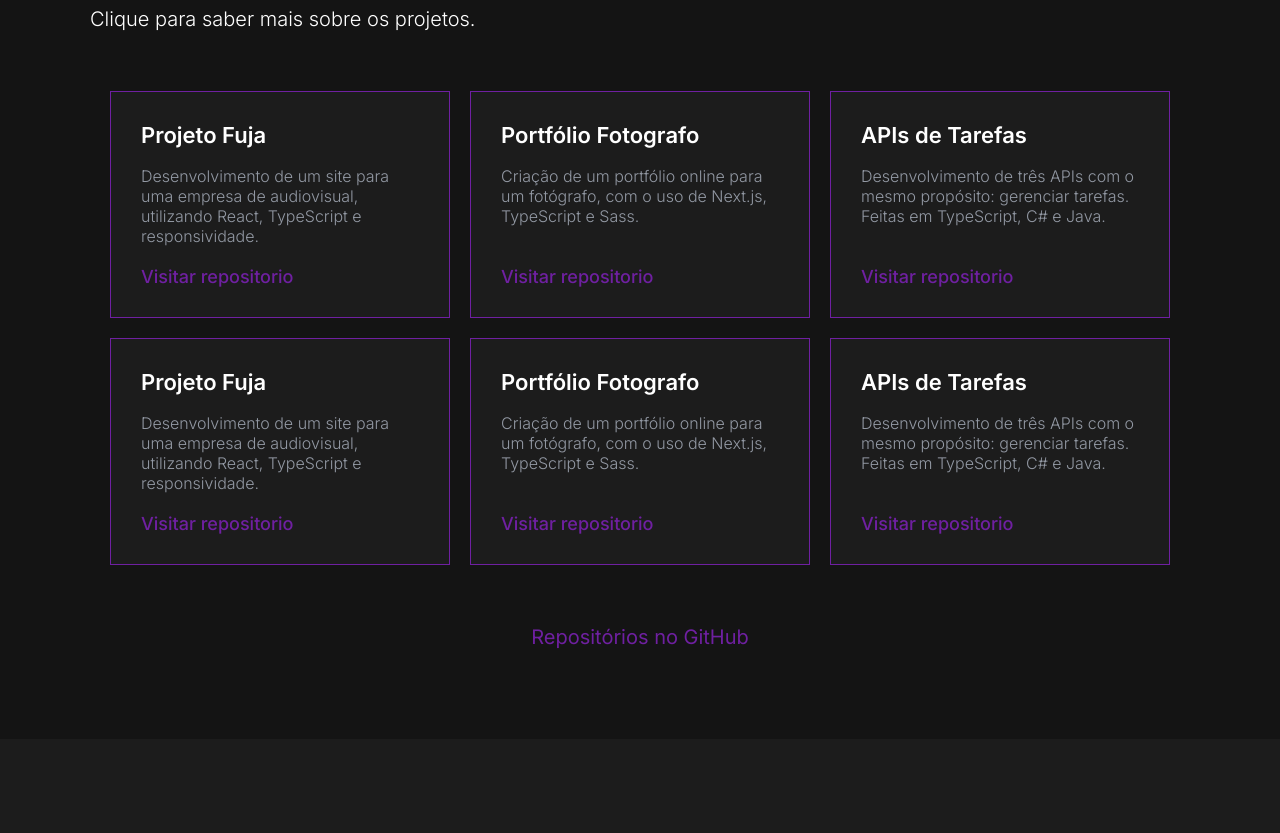
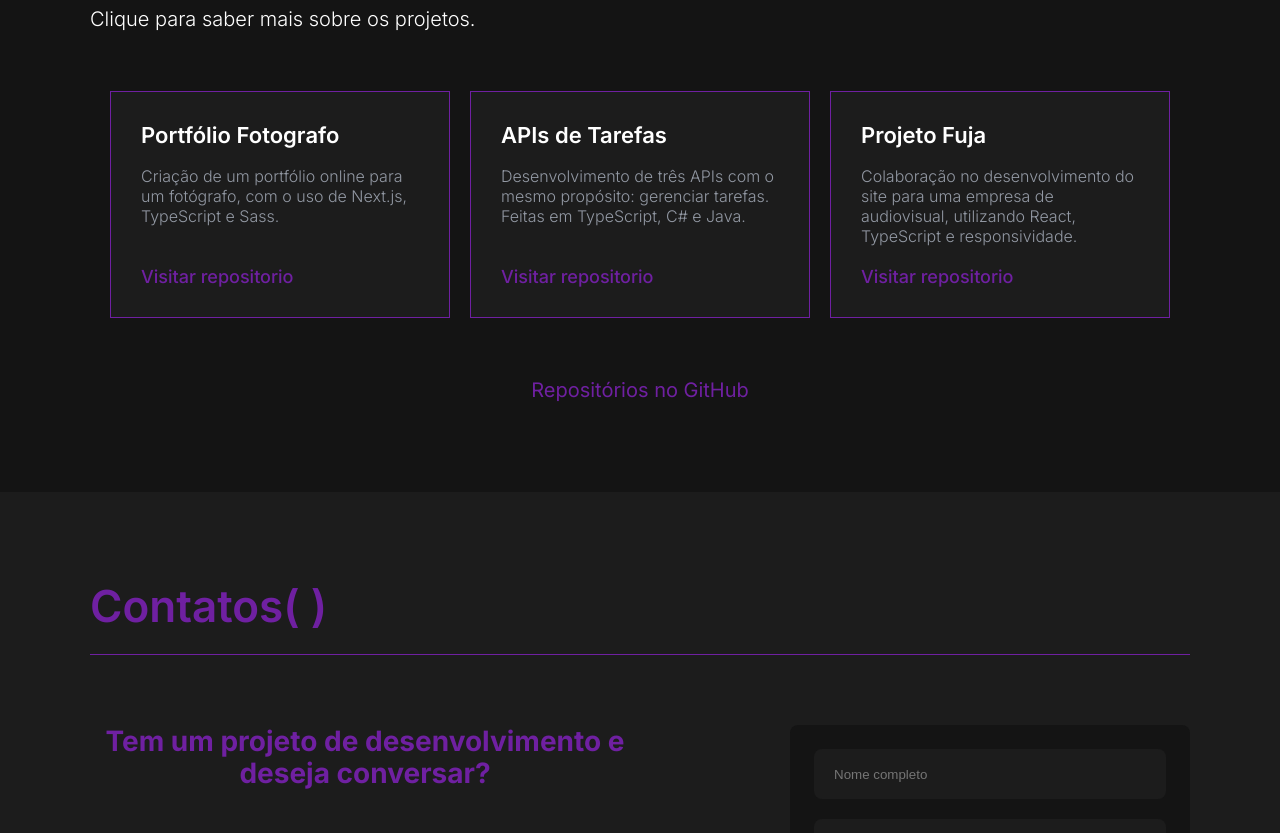
Before and after one commit to Thierrycast/portfolio2.0, a Next.js app: page / in a window 1280 px wide. Shown: the part 1840-2673 px from the top of the page. Built offline with nearby package versions, Linux system fonts and the light colour scheme.

Commit message:
fix: fix errors

```diff
--- a/src/app/layout.tsx
+++ b/src/app/layout.tsx
@@ -9,9 +9,10 @@ import {ToastContainer, Slide} from 'react-toastify'
 const inter = Inter({ subsets: ['latin'] })
 
 export const metadata: Metadata = {
-  title: 'Create Next App',
-  description: 'Generated by create next app',
+  title: 'Thierry Castro',
+  description: 'Bem-vindo ao meu portfolio pessoal, onde compartilho minha jornada, habilidades e projetos. Explore meu trabalho e entre em contato!',
   viewport: 'width=device-width, initial-scale=1, maximum-scale=1',
+  icons:'/iconpage.svg'
 }
 
 export default function RootLayout({
--- a/src/components/Sidebar/sidebar.module.scss
+++ b/src/components/Sidebar/sidebar.module.scss
@@ -8,7 +8,7 @@
     height: 100%;
     background-color: var(--preto-2);
 
-    transition: right 0.5s ease-in-out;
+    transition: right 0.3s ease-in-out;
 
     display: flex;
     flex-direction: column;
--- a/src/components/projectsSection/index.tsx
+++ b/src/components/projectsSection/index.tsx
@@ -22,13 +22,13 @@ export default function ProjectsSection() {
           </div>
 
           <div className={styles.item_links} >
-            <a href="">Visitar repositorio</a>
+            <a target='_blank' href={project.site}>Visitar repositorio</a>
           </div>
         </div>
 
       ))}
       </div>
-      <span>Repositórios no GitHub</span>
+      <span><a target='_blank' href='https://github.com/Thierrycast?tab=repositories'>Repositórios no GitHub</a></span>
 
     </div>
   )
--- a/src/data/projects.ts
+++ b/src/data/projects.ts
@@ -1,44 +1,46 @@
 export const projects = [
-    {
-      name: "Projeto Fuja",
-      description: "Desenvolvimento de um site para uma empresa de audiovisual, utilizando React, TypeScript e responsividade.",
-      repo: "Repositório: Insira a URL aqui",
-      site: "Site: Insira a URL aqui",
-      img: '../../assets/jobs/fuja.png'
-    },
+
     {
       name: "Portfólio Fotografo",
       description: "Criação de um portfólio online para um fotógrafo, com o uso de Next.js, TypeScript e Sass.",
       repo: "Repositório: Insira a URL aqui",
-      site: "Site: Insira a URL aqui",
+      site: "https://github.com/Thierrycast/gabriel-portfolio",
       img: "Imagem: Insira a URL aqui"
     },
     {
       name: "APIs de Tarefas",
       description: "Desenvolvimento de três APIs com o mesmo propósito: gerenciar tarefas. Feitas em TypeScript, C# e Java.",
       repo: "Repositório: Insira a URL aqui",
-      site: "Site: Insira a URL aqui",
+      site: "https://github.com/Thierrycast/todolist-nest",
       img: "Imagem: Insira a URL aqui"
     },
     {
       name: "Projeto Fuja",
-      description: "Desenvolvimento de um site para uma empresa de audiovisual, utilizando React, TypeScript e responsividade.",
+      description: "Colaboração no desenvolvimento do site para uma empresa de audiovisual, utilizando React, TypeScript e responsividade.",
       repo: "Repositório: Insira a URL aqui",
-      site: "Site: Insira a URL aqui",
-      img: "Imagem: Insira a URL aqui"
-    },
-    {
-      name: "Portfólio Fotografo",
-      description: "Criação de um portfólio online para um fotógrafo, com o uso de Next.js, TypeScript e Sass.",
-      repo: "Repositório: Insira a URL aqui",
-      site: "Site: Insira a URL aqui",
-      img: "Imagem: Insira a URL aqui"
-    },
-    {
-      name: "APIs de Tarefas",
-      description: "Desenvolvimento de três APIs com o mesmo propósito: gerenciar tarefas. Feitas em TypeScript, C# e Java.",
-      repo: "Repositório: Insira a URL aqui",
-      site: "Site: Insira a URL aqui",
-      img: "Imagem: Insira a URL aqui"
-    },
+      site: "https://github.com/ademaneto01/ProjetoFuja",
+      img: '../../assets/jobs/fuja.png'
+    }
+
+    // {
+    //   name: "Projeto Fuja",
+    //   description: "Desenvolvimento de um site para uma empresa de audiovisual, utilizando React, TypeScript e responsividade.",
+    //   repo: "Repositório: Insira a URL aqui",
+    //   site: "Site: Insira a URL aqui",
+    //   img: "Imagem: Insira a URL aqui"
+    // },
+    // {
+    //   name: "Portfólio Fotografo",
+    //   description: "Criação de um portfólio online para um fotógrafo, com o uso de Next.js, TypeScript e Sass.",
+    //   repo: "Repositório: Insira a URL aqui",
+    //   site: "Site: Insira a URL aqui",
+    //   img: "Imagem: Insira a URL aqui"
+    // },
+    // {
+    //   name: "APIs de Tarefas",
+    //   description: "Desenvolvimento de três APIs com o mesmo propósito: gerenciar tarefas. Feitas em TypeScript, C# e Java.",
+    //   repo: "Repositório: Insira a URL aqui",
+    //   site: "Site: Insira a URL aqui",
+    //   img: "Imagem: Insira a URL aqui"
+    // },
   ];
```
Also changed, not shown: public/iconpage.svg (added).
